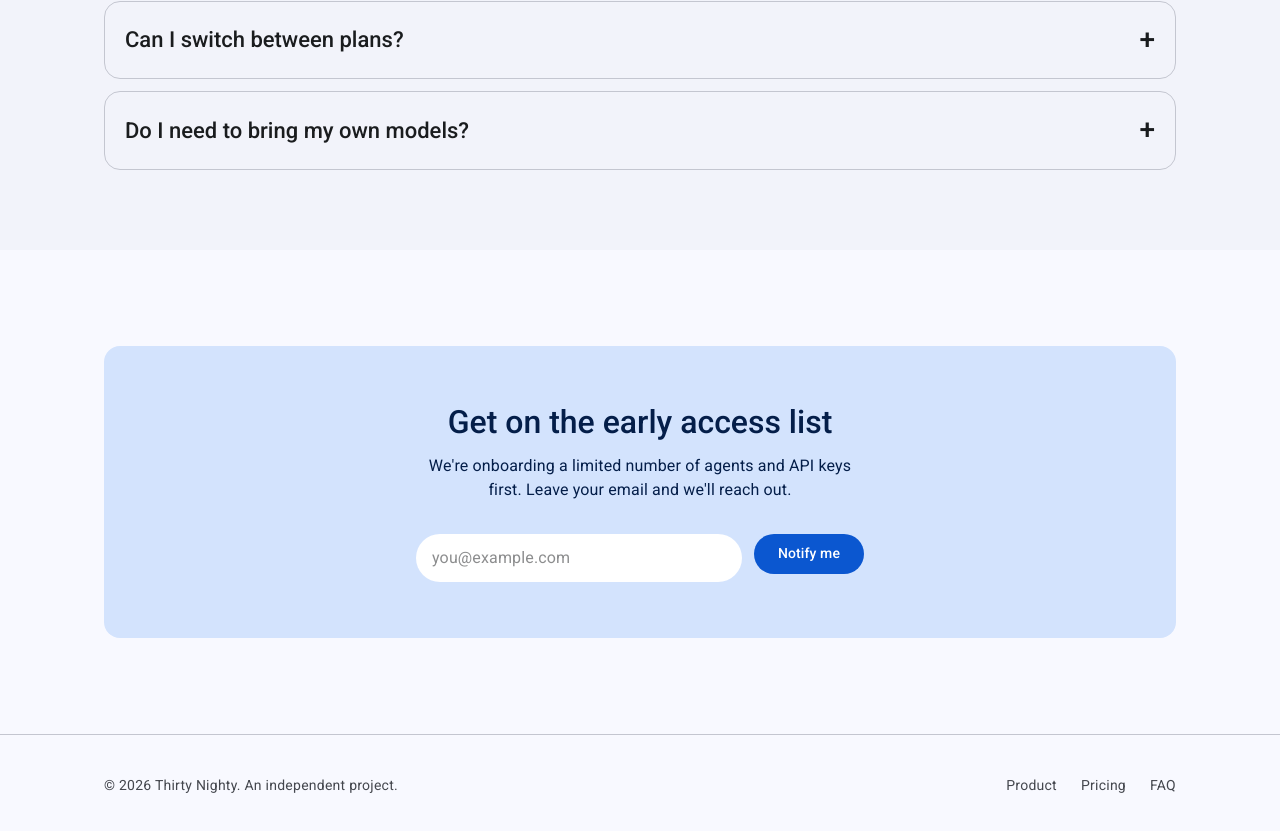
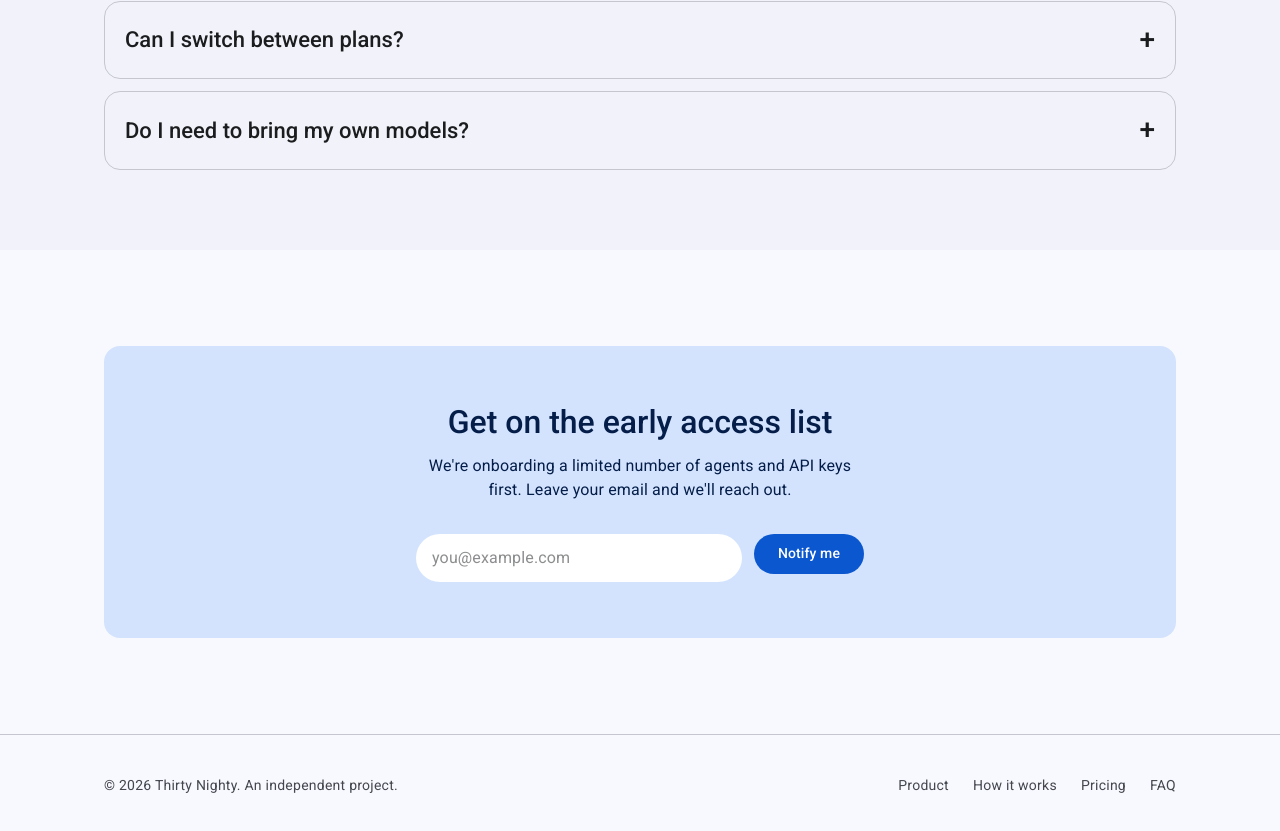
Before and after one commit to PovedaAqui/thirty-nighty, a Next.js app: page / in a window 1280 px wide. Shown: the part 4189-5020 px from the top of the page. Built offline with nearby package versions, Linux system fonts and the light colour scheme; a web font is replaced by a local one.

Commit message:
Fix nav links disappearing below 768px viewport (hidden md:flex -> sm:flex); complete footer nav

```diff
--- a/src/app/page.tsx
+++ b/src/app/page.tsx
@@ -25,7 +25,7 @@ export default function Home() {
             </span>
             Thirty Nighty
           </a>
-          <div className="hidden md:flex items-center gap-6 md-body-medium text-[color:var(--md-sys-color-on-surface-variant)]">
+          <div className="hidden sm:flex items-center gap-4 md:gap-6 md-body-medium text-[color:var(--md-sys-color-on-surface-variant)]">
             <a href="#product" className="hover:text-[color:var(--md-sys-color-on-surface)]">{t("nav_product")}</a>
             <a href="#how-it-works" className="hover:text-[color:var(--md-sys-color-on-surface)]">{t("nav_how")}</a>
             <a href="#pricing" className="hover:text-[color:var(--md-sys-color-on-surface)]">{t("nav_pricing")}</a>
@@ -305,6 +305,7 @@ export default function Home() {
           <p>{t("footer_copyright")}</p>
           <div className="flex items-center gap-6">
             <a href="#product" className="hover:text-[color:var(--md-sys-color-on-surface)]">{t("nav_product")}</a>
+            <a href="#how-it-works" className="hover:text-[color:var(--md-sys-color-on-surface)]">{t("nav_how")}</a>
             <a href="#pricing" className="hover:text-[color:var(--md-sys-color-on-surface)]">{t("nav_pricing")}</a>
             <a href="#faq" className="hover:text-[color:var(--md-sys-color-on-surface)]">{t("nav_faq")}</a>
           </div>
```
